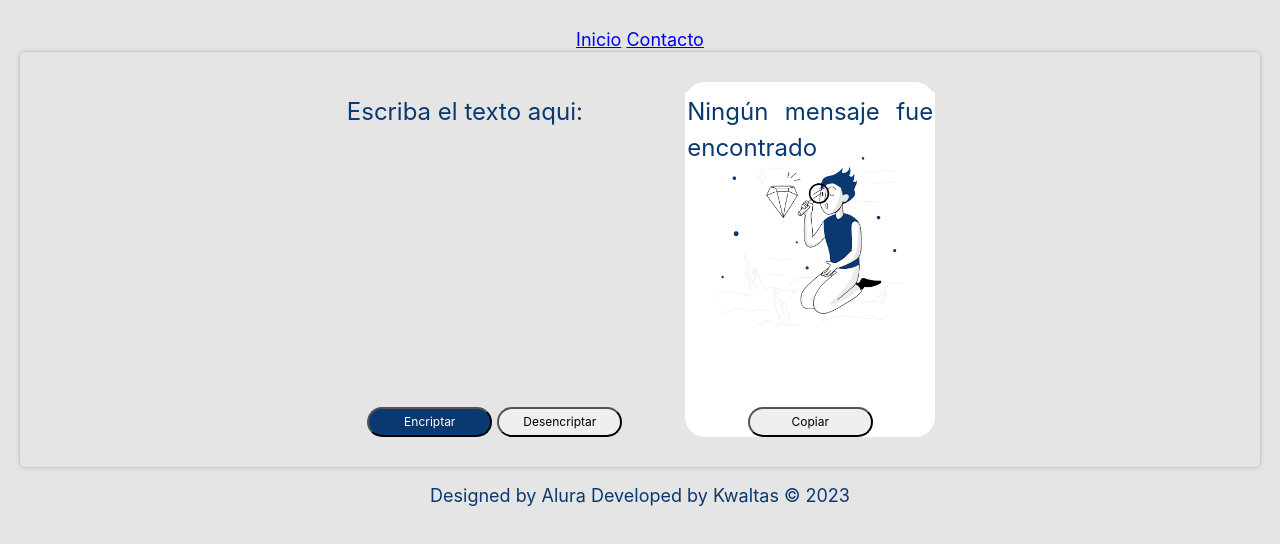
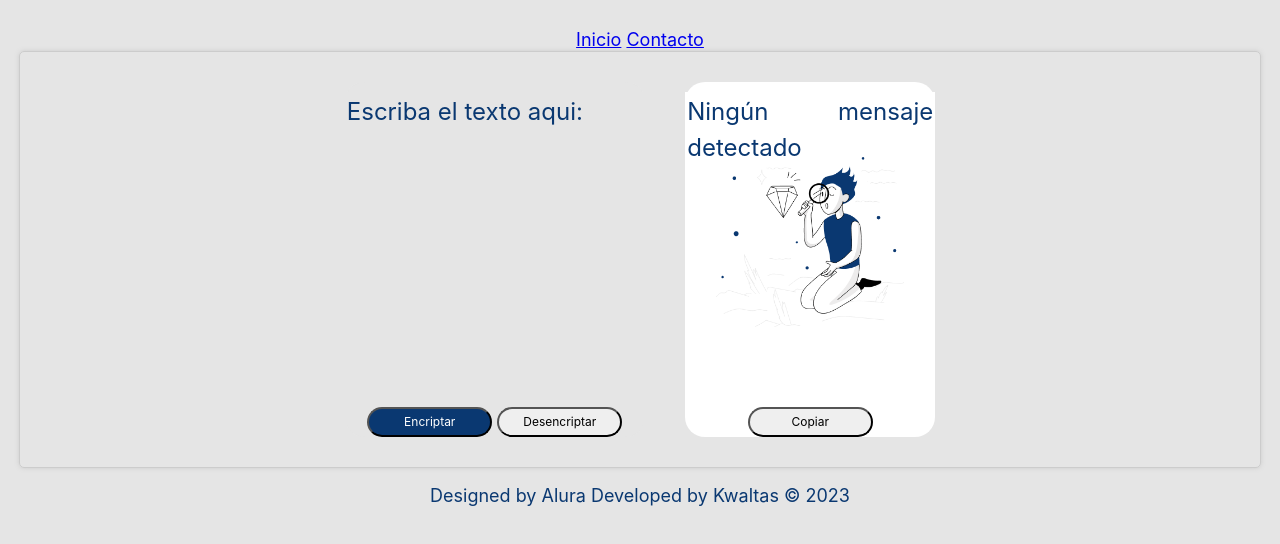
Before and after one commit to yahb03/Encriptado, a plain HTML site: page index.html in a window 1280 px wide. Shown: the part 76-620 px from the top of the page. Drawn offline with nearby package versions, Linux system fonts and the light colour scheme.

Commit message:
pruebas de git

```diff
--- a/index.html
+++ b/index.html
@@ -33,7 +33,7 @@
 
           <div class="desencriptar">
             <label for="output-text"></label>
-            <textarea placeholder="Ningún mensaje fue encontrado" img src="Munheco.png"  type="text2"  alt="Placeholder Image" id="output-text" name="output-text" required></textarea>
+            <textarea placeholder="Ningún mensaje detectado" img src="Munheco.png"  type="text2"  alt="Placeholder Image" id="output-text" name="output-text" required></textarea>
             <button id="copy-btn">Copiar</button>
           </div>
 
```
